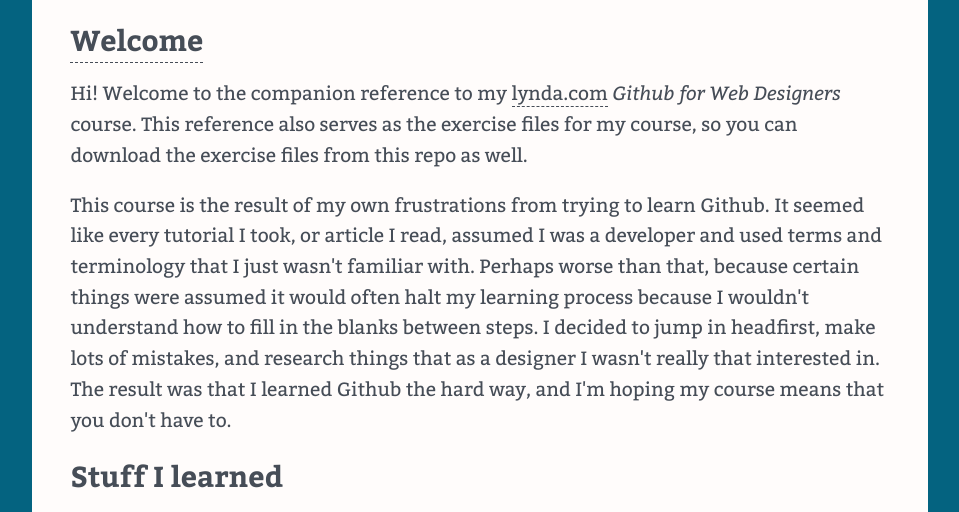
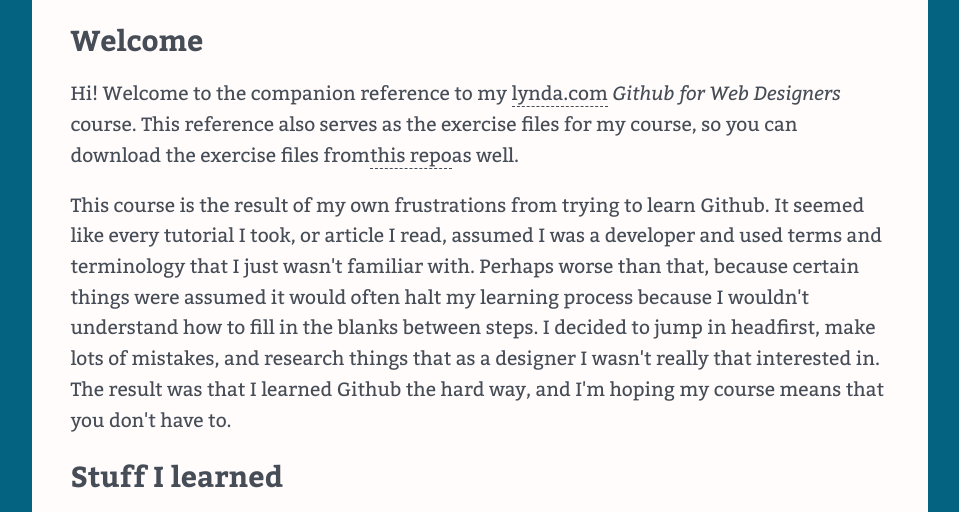
Before and after one commit to htoribio037/github-for-web-designers, a plain HTML site: page index.html in a window 1280 px wide. Shown: the part 229-741 px from the top of the page, without its empty margins (160-1119 px from the left). Drawn offline with nearby package versions, Linux system fonts and the light colour scheme.

Commit message:
Added Link Attribute to Title

```diff
--- a/index.html
+++ b/index.html
@@ -29,9 +29,9 @@
     </ul>
   </nav>
   <main>
-    <h2><a href="https://github.com/htoribio037/github-for-web-designers.git">Welcome</a></h2>
+    <h2>Welcome</h2>
     <p>Hi! Welcome to the companion reference to my <a href="http://www.lynda.com" title="lynda.com">lynda.com</a> <em>Github for Web Designers</em> course. This reference also serves as the exercise files for my course, so you can download the exercise
-      files from this repo as well.</p>
+      files from<a href="https://github.com/htoribio037/github-for-web-designers.git" title="companion repo for github desktop lesson">this repo</a>as well.</p>
     <p>This course is the result of my own frustrations from trying to learn Github. It seemed like every tutorial I took, or article I read, assumed I was a developer and used terms and terminology that I just wasn't familiar with. Perhaps worse than that,
       because certain things were assumed it would often halt my learning process because I wouldn't understand how to fill in the blanks between steps. I decided to jump in headfirst, make lots of mistakes, and research things that as a designer I wasn't
       really that interested in. The result was that I learned Github the hard way, and I'm hoping my course means that you don't have to.</p>
```
